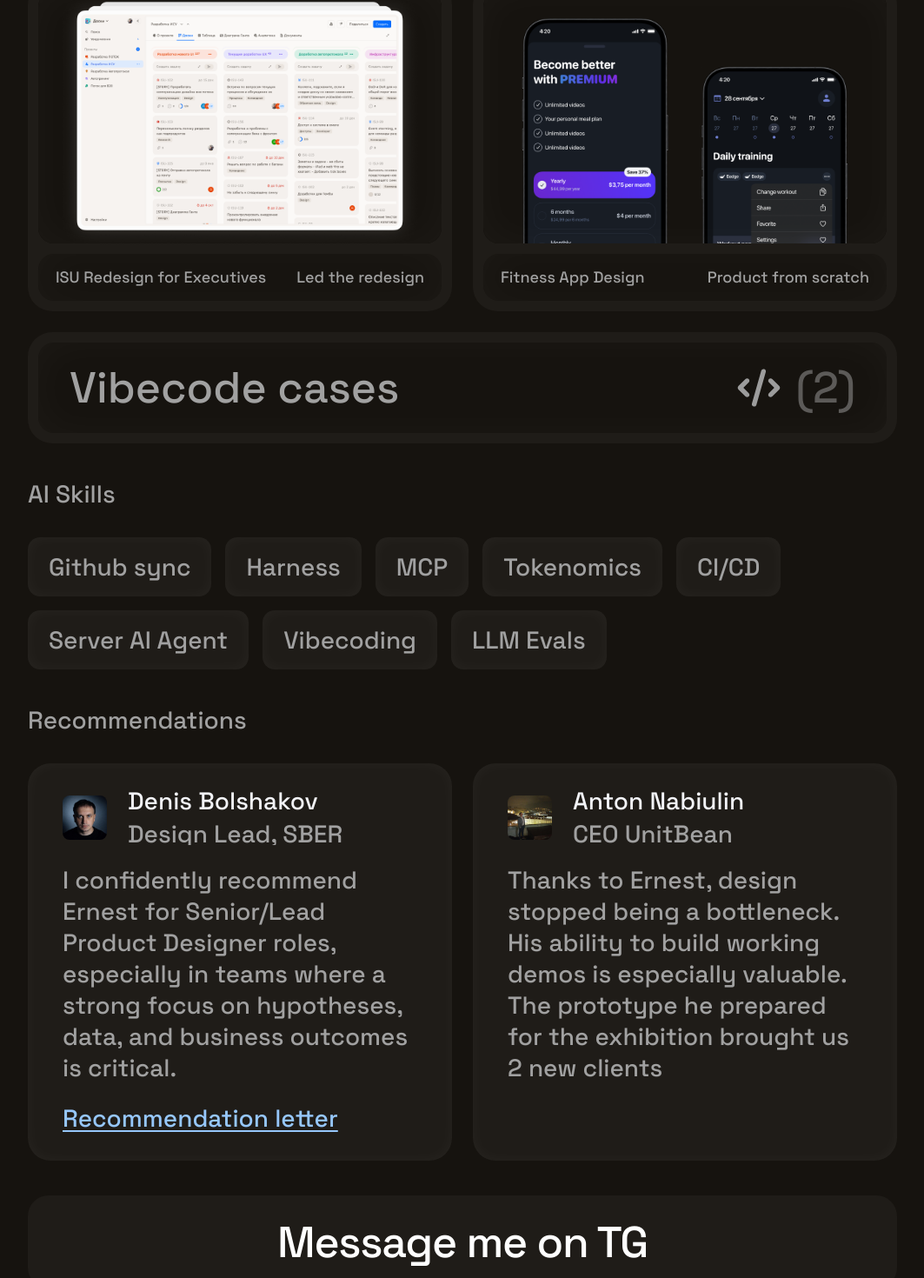
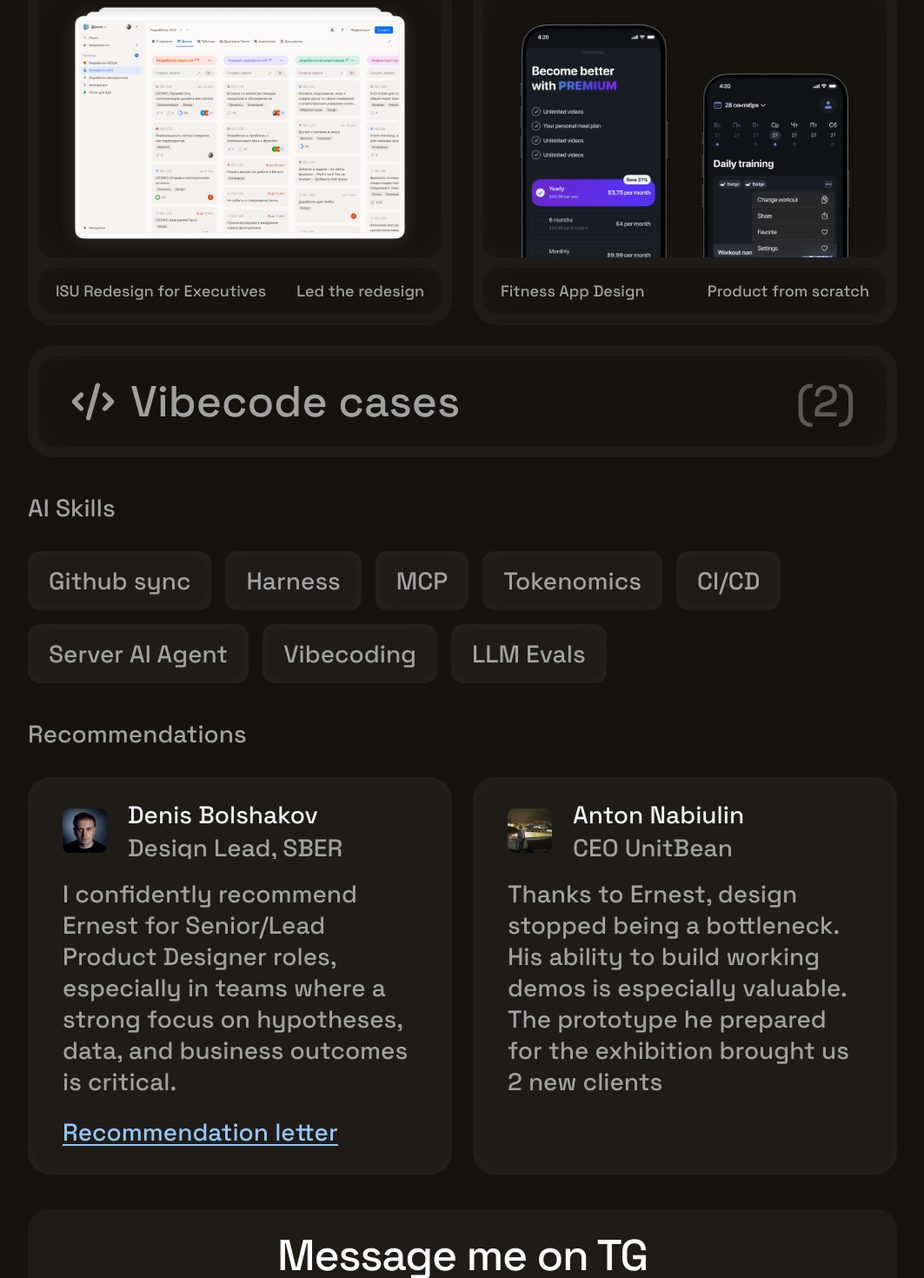
Before and after one commit to RickBacardin/bacardin, a Next.js app: page /en in a window 1280 px wide. Shown: the part 2462-3932 px from the top of the page at 87% size, without its empty margins (108-1171 px from the left). Built offline with nearby package versions, Linux system fonts and the light colour scheme; a web font is replaced by a local one.

Commit message:
fix(responsive): fix all cases button icon position, cta text size, and case card aspect ratio

```diff
--- a/components/sections/TelegramCTA.tsx
+++ b/components/sections/TelegramCTA.tsx
@@ -35,9 +35,9 @@ export const TelegramCTA = () => {
       whileInView="visible"
       viewport={{ once: true, margin: "-100px" }}
       variants={staggerContainer}
-      className="mt-[40px] mb-[120px] lg:mb-[200px] 2xl:mb-[286px]"
+      className="mt-[52px] lg:mt-[40px] mb-[120px] lg:mb-[200px] 2xl:mb-[286px]"
     >
-      <div className="mx-auto px-6 max-w-[1000px] box-content">
+      <div className="mx-auto max-w-[1000px] box-content px-[12px] lg:px-0">
         <motion.a
           href="https://t.me/RickBacardin"
           target="_blank"
@@ -63,7 +63,7 @@ export const TelegramCTA = () => {
           />
 
           {/* Текст кнопки */}
-          <span className="relative z-10 font-medium text-[24px] sm:text-[32px] md:text-[50px] leading-[1] text-white tracking-tight text-center px-4">
+          <span className="relative z-10 font-medium text-[41px] lg:text-[50px] leading-[54px] text-white tracking-tight text-center px-4">
             {t("writeToTg")}
           </span>
         </motion.a>
--- a/components/ui/AllCasesButton.tsx
+++ b/components/ui/AllCasesButton.tsx
@@ -105,8 +105,15 @@ export const AllCasesButton = ({ locale, totalCount, label }: AllCasesButtonProp
                 boxShadow: "inset 0 0 50px rgba(255,255,255,0.03)"
               }}
             >
-              {/* Левая часть: текст */}
+              {/* Левая часть: иконка (скрыта до 768px) + текст */}
               <div className="flex items-center gap-4">
+                <Image
+                  src="/images/icons/code.svg"
+                  alt="Vibecode"
+                  width={54}
+                  height={54}
+                  className="hidden md:block flex-shrink-0"
+                />
                 {/* Полный текст от 768px, короткий Vibecode до 768px */}
                 <span
                   className="hidden md:inline font-medium text-[50px] text-muted-foreground leading-[54px]"
@@ -120,21 +127,12 @@ export const AllCasesButton = ({ locale, totalCount, label }: AllCasesButtonProp
                 </span>
               </div>
 
-              {/* Правая часть: иконка (скрывается до 768px) и счетчик (скрывается до 640px) */}
-              <div className="flex items-center gap-4">
-                <Image
-                  src="/images/icons/code.svg"
-                  alt="Vibecode"
-                  width={54}
-                  height={54}
-                  className="hidden md:block flex-shrink-0"
-                />
-                <span
-                  className="hidden sm:inline font-sans font-medium text-[50px] text-muted-foreground/50 leading-[54px]"
-                >
-                  ({totalCount})
-                </span>
-              </div>
+              {/* Правая часть: счетчик (скрывается до 640px) */}
+              <span
+                className="hidden sm:inline font-sans font-medium text-[50px] text-muted-foreground/50 leading-[54px]"
+              >
+                ({totalCount})
+              </span>
             </div>
           </div>
         </Link>
--- a/components/ui/CaseCard.tsx
+++ b/components/ui/CaseCard.tsx
@@ -100,7 +100,7 @@ export const CaseCard = ({ caseItem, locale, uiElementLabel }: CaseCardProps) =>
 
   const cardContent = (
     <article
-      className={`relative h-[380px] sm:h-[500px] md:h-[380px] rounded-[28px] p-3 flex flex-col gap-3 group bg-[#1F1C18] overflow-hidden ${
+      className={`relative w-full rounded-[28px] p-3 flex flex-col gap-3 group bg-[#1F1C18] overflow-hidden ${
         isInProgress ? "cursor-default select-none" : "cursor-pointer"
       }`}
     >
@@ -112,15 +112,15 @@ export const CaseCard = ({ caseItem, locale, uiElementLabel }: CaseCardProps) =>
           opacity: isHovering ? 1 : 0,
         }}
       />
-      {/* Блок с превью картинкой */}
+      {/* Блок с превью картинкой с фиксированным соотношением сторон 1320/870 (~1.517) */}
       <div
-        className="flex-1 rounded-2xl overflow-hidden relative z-10"
+        className="w-full aspect-[44/29] rounded-2xl overflow-hidden relative z-10"
         style={{ backgroundColor: "#16130F" }}
       >
         {caseItem.coverImage ? (
           <motion.div
             style={{ x: imageX, y: imageY }}
-            className="absolute inset-[-20px]"
+            className="absolute inset-[-15px]"
           >
             <Image
               src={caseItem.coverImage}
```
